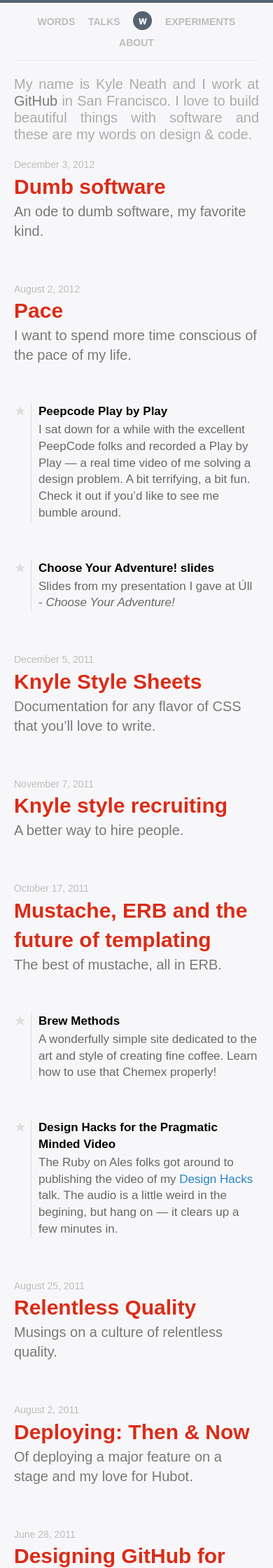
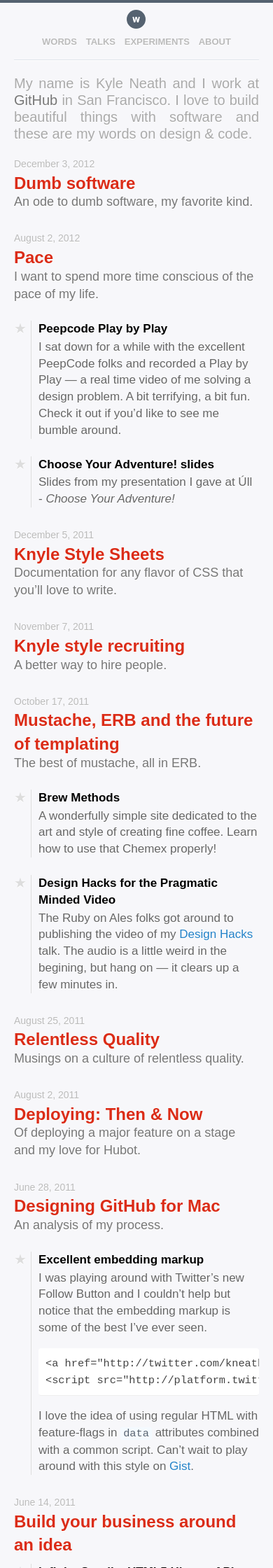
Before and after one commit to kneath/kneath.github.com, a Jekyll site: the page built from index.html, in a window 390 px wide. Shown: the top 2240 px of the page at 70% size. Built offline with Jekyll 4.4.1, drawn with Linux system fonts in a browser that asks for light colours; Markdown is read by kramdown in place of the engine named in the settings; comment, search, counter and statistics services are not loaded.

Commit message:
iPhone prettiness

```diff
--- a/_layouts/default.html
+++ b/_layouts/default.html
@@ -9,6 +9,7 @@
 	  {% endif %}
 	</title>
 	<meta http-equiv="content-type" content="text/html; charset=utf-8" />
+  <meta name="viewport" content="width=device-width, initial-scale=1.0" />
 
 	<script type="text/javascript">var _sf_startpt=(new Date()).getTime()</script>
 	<link rel="stylesheet" href="/css/base.css" type="text/css" />
--- a/css/base.css
+++ b/css/base.css
@@ -92,8 +92,19 @@ ul.nav li {
   font-weight: 600;
 }
 @media only screen and (max-width: 520px) {
+  ul.nav {
+    position: relative;
+    padding-top: 40px;
+  }
   ul.nav li {
-    margin: 0 7px;
+    margin: 0 4px;
+    font-size: 13px;
+  }
+  ul.nav li.logo {
+    position: absolute;
+    top: 10px;
+    left: 50%;
+    margin-left: -14px;
   }
 }
 ul.nav li a {
@@ -139,6 +150,7 @@ ul.nav li.logo a {
   font-size: 30px;
   border: none;
 }
+
 .listing .post h2 a {
   color: #DB2C17;
   text-decoration: none;
@@ -175,6 +187,20 @@ ul.nav li.logo a {
   height: 20px;
   font-size: 20px;
   color: #ddd;
+}
+
+@media only screen and (max-width: 520px) {
+  .listing .post {
+    margin: 30px 0;
+  }
+
+  .listing .post h2 {
+    font-size: 24px;
+  }
+
+  .listing .post .post-summary {
+    font-size: 18px;
+  }
 }
 
 /*------------------------------------------------------------------------------
@@ -322,6 +348,14 @@ p.note {
   padding: 10px 0;
 }
 
+@media only screen and (max-width: 520px) {
+  h1 {
+    font-size: 30px;
+    line-height: 1.0;
+    letter-spacing: 0;
+  }
+}
+
 /*----------------------------------------------------------------------------
   Follow Box
 ----------------------------------------------------------------------------*/
@@ -338,6 +372,12 @@ p.note {
 }
 .keep-in-touch a {
   color: #666;
+}
+
+@media only screen and (max-width: 520px) {
+  .keep-in-touch {
+    font-size: 14px;
+  }
 }
 
 /*----------------------------------------------------------------------------
```
